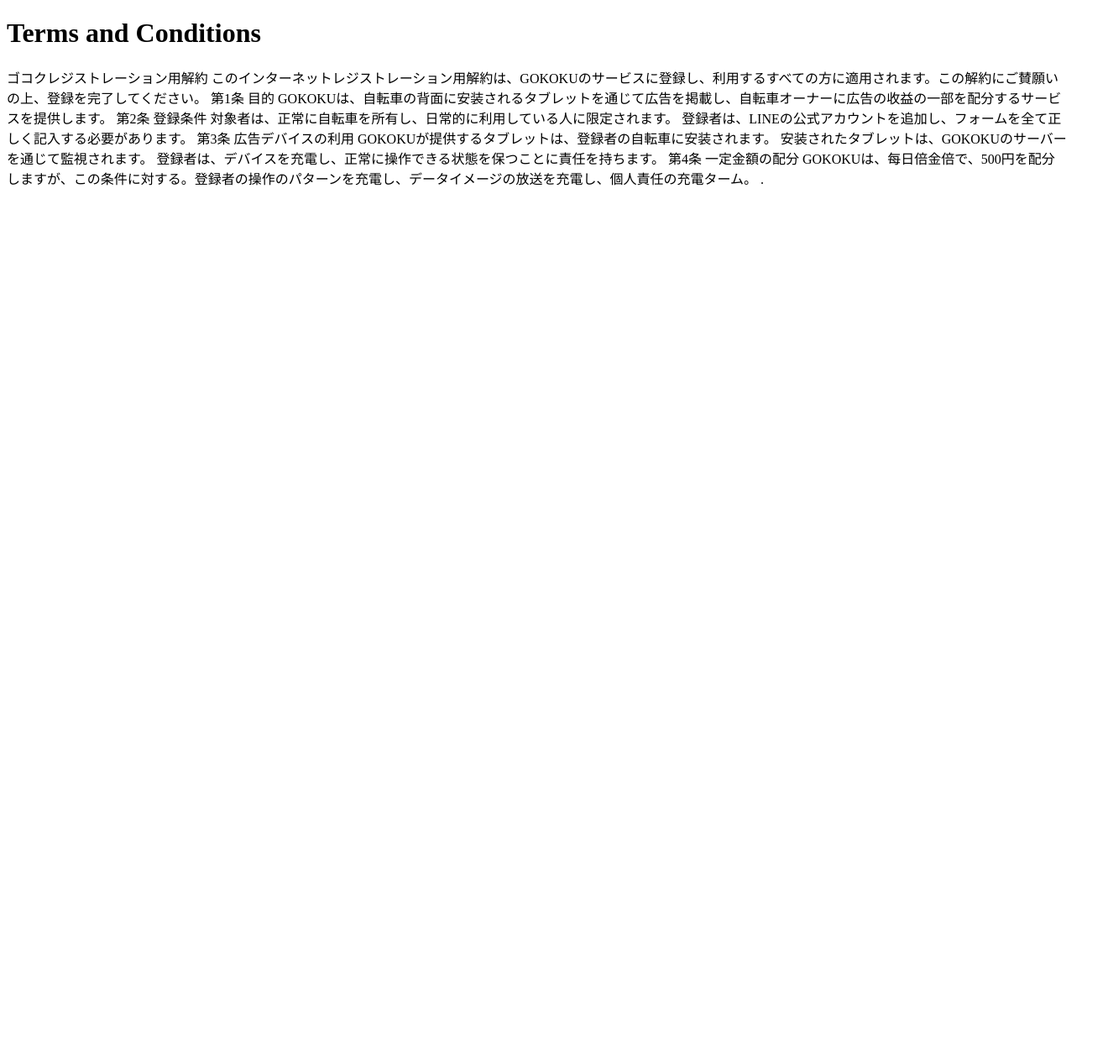
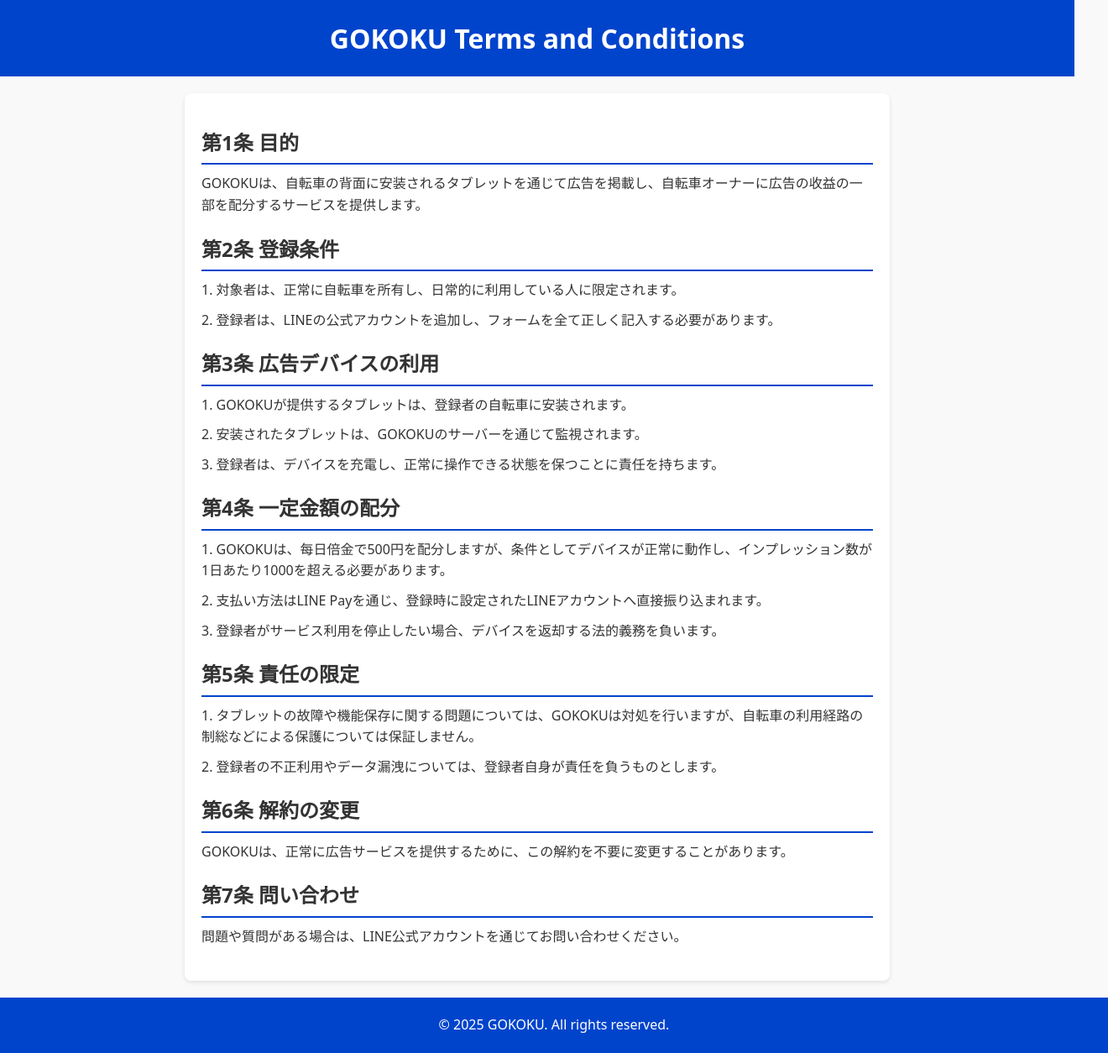
Before and after one commit to yukkks/GOKOKU_terms-and-conditions, a plain HTML site: page index.html in a window 1280 px wide. Shown: the whole page at 84% size, 1320 px wide, since content can reach past the window. Before the commit the page ends 800 px from the top, so only its background shows below. Drawn offline with Linux system fonts and the light colour scheme.

Commit message:
Update index.html

```diff
--- a/index.html
+++ b/index.html
@@ -1,66 +1,132 @@
 <!DOCTYPE html>
-<html lang="en">
+<html lang="ja">
 <head>
     <meta charset="UTF-8">
     <meta name="viewport" content="width=device-width, initial-scale=1.0">
-    <title>Terms and Conditions</title>
+    <title>GOKOKU 利用規約　</title>
+    <style>
+        body {
+            font-family: "Noto Sans", Arial, sans-serif;
+            line-height: 1.6;
+            margin: 0;
+            padding: 0;
+            background-color: #f9f9f9;
+            color: #333;
+        }
+
+        header {
+            background-color: #0044cc;
+            color: white;
+            padding: 20px 10px;
+            text-align: center;
+        }
+
+        header h1 {
+            margin: 0;
+            font-size: 2rem;
+        }
+
+        .container {
+            max-width: 800px;
+            margin: 20px auto;
+            background: white;
+            padding: 20px;
+            border-radius: 8px;
+            box-shadow: 0 2px 5px rgba(0, 0, 0, 0.1);
+        }
+
+        .section {
+            margin-bottom: 20px;
+        }
+
+        .section h2 {
+            font-size: 1.5rem;
+            border-bottom: 2px solid #0044cc;
+            padding-bottom: 5px;
+            margin-bottom: 10px;
+        }
+
+        .section p {
+            margin: 10px 0;
+        }
+
+        footer {
+            text-align: center;
+            padding: 20px;
+            background-color: #0044cc;
+            color: white;
+            position: relative;
+            bottom: 0;
+            width: 100%;
+        }
+
+        footer p {
+            margin: 0;
+        }
+
+        @media (max-width: 600px) {
+            body {
+                font-size: 14px;
+            }
+
+            header h1 {
+                font-size: 1.5rem;
+            }
+        }
+    </style>
 </head>
 <body>
-    <h1>Terms and Conditions</h1>
-    <p>ゴコクレジストレーション用解約
 
-このインターネットレジストレーション用解約は、GOKOKUのサービスに登録し、利用するすべての方に適用されます。この解約にご賛願いの上、登録を完了してください。
+<header>
+    <h1>GOKOKU Terms and Conditions</h1>
+</header>
 
-第1条 目的
+<div class="container">
+    <div class="section">
+        <h2>第1条 目的</h2>
+        <p>GOKOKUは、自転車の背面に安装されるタブレットを通じて広告を掲載し、自転車オーナーに広告の收益の一部を配分するサービスを提供します。</p>
+    </div>
 
-GOKOKUは、自転車の背面に安装されるタブレットを通じて広告を掲載し、自転車オーナーに広告の收益の一部を配分するサービスを提供します。
+    <div class="section">
+        <h2>第2条 登録条件</h2>
+        <p>1. 対象者は、正常に自転車を所有し、日常的に利用している人に限定されます。</p>
+        <p>2. 登録者は、LINEの公式アカウントを追加し、フォームを全て正しく記入する必要があります。</p>
+    </div>
 
-第2条 登録条件
+    <div class="section">
+        <h2>第3条 広告デバイスの利用</h2>
+        <p>1. GOKOKUが提供するタブレットは、登録者の自転車に安装されます。</p>
+        <p>2. 安装されたタブレットは、GOKOKUのサーバーを通じて監視されます。</p>
+        <p>3. 登録者は、デバイスを充電し、正常に操作できる状態を保つことに責任を持ちます。</p>
+    </div>
 
-対象者は、正常に自転車を所有し、日常的に利用している人に限定されます。
+    <div class="section">
+        <h2>第4条 一定金額の配分</h2>
+        <p>1. GOKOKUは、每日倍金で500円を配分しますが、条件としてデバイスが正常に動作し、インプレッション数が1日あたり1000を超える必要があります。</p>
+        <p>2. 支払い方法はLINE Payを通じ、登録時に設定されたLINEアカウントへ直接振り込まれます。</p>
+        <p>3. 登録者がサービス利用を停止したい場合、デバイスを返却する法的義務を負います。</p>
+    </div>
 
-登録者は、LINEの公式アカウントを追加し、フォームを全て正しく記入する必要があります。
+    <div class="section">
+        <h2>第5条 責任の限定</h2>
+        <p>1. タブレットの故障や機能保存に関する問題については、GOKOKUは対処を行いますが、自転車の利用経路の制総などによる保護については保証しません。</p>
+        <p>2. 登録者の不正利用やデータ漏洩については、登録者自身が責任を負うものとします。</p>
+    </div>
 
-第3条 広告デバイスの利用
+    <div class="section">
+        <h2>第6条 解約の変更</h2>
+        <p>GOKOKUは、正常に広告サービスを提供するために、この解約を不要に変更することがあります。</p>
+    </div>
 
-GOKOKUが提供するタブレットは、登録者の自転車に安装されます。
+    <div class="section">
+        <h2>第7条 問い合わせ</h2>
+        <p>問題や質問がある場合は、LINE公式アカウントを通じてお問い合わせください。</p>
+    </div>
+</div>
 
-安装されたタブレットは、GOKOKUのサーバーを通じて監視されます。
-
-登録者は、デバイスを充電し、正常に操作できる状態を保つことに責任を持ちます。
-
-第4条 一定金額の配分
-
-GOKOKUは、每日倍金倍で、500円を配分しますが、この条件に対する。登録者の操作のパターンを充電し、データイメージの放送を充電し、個人責任の充電ターム。
-
-.</p>
-    <!-- Add your terms and conditions content here --
-    ゴコクレジストレーション用解約
-
-このインターネットレジストレーション用解約は、GOKOKUのサービスに登録し、利用するすべての方に適用されます。この解約にご賛願いの上、登録を完了してください。
-
-第1条 目的
-
-GOKOKUは、自転車の背面に安装されるタブレットを通じて広告を掲載し、自転車オーナーに広告の收益の一部を配分するサービスを提供します。
-
-第2条 登録条件
-
-対象者は、正常に自転車を所有し、日常的に利用している人に限定されます。
-
-登録者は、LINEの公式アカウントを追加し、フォームを全て正しく記入する必要があります。
-
-第3条 広告デバイスの利用
-
-GOKOKUが提供するタブレットは、登録者の自転車に安装されます。
-
-安装されたタブレットは、GOKOKUのサーバーを通じて監視されます。
-
-登録者は、デバイスを充電し、正常に操作できる状態を保つことに責任を持ちます。
-
-第4条 一定金額の配分
-
-GOKOKUは、每日倍金倍で、500円を配分しますが、この条件に対する。登録者の操作のパターンを充電し、データイメージの放送を充電し、個人責任の充電ターム。
-
+<footer>
+    <p>&copy; 2025 GOKOKU. All rights reserved.</p>
+</footer>
 
 </body>
 </html>
```
